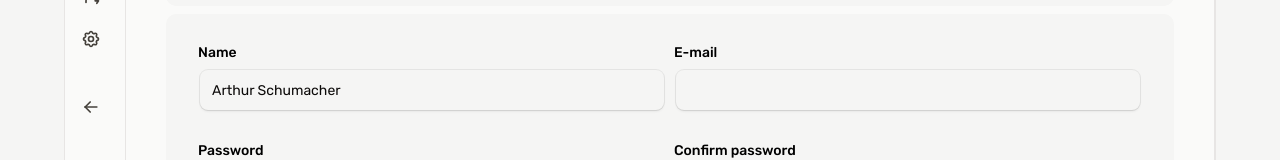
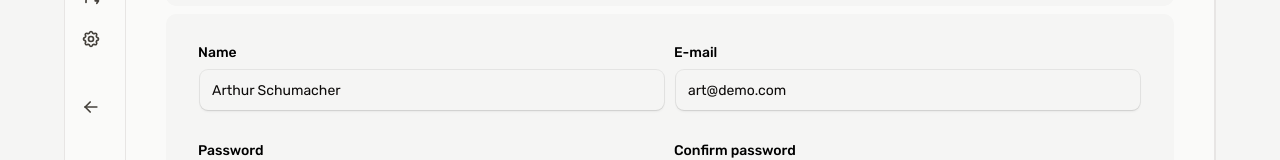
Before and after one commit to ArthurSchumacher/artistic-frontend, a Next.js app: page /profile in a window 1280 px wide. Shown: the part 356-516 px from the top of the page. Built offline with nearby package versions, Linux system fonts and the light colour scheme.

Commit message:
Day 80.1.

```diff
--- a/src/data/users/index.ts
+++ b/src/data/users/index.ts
@@ -4,6 +4,7 @@ export const users: User[] = [
     {
         id: 1,
         name: "Arthur Schumacher",
+        email: "art@demo.com",
         designation: "CEO",
         image: "https://images.unsplash.com/photo-1623582854588-d60de57fa33f?q=80&w=3540&auto=format&fit=crop&ixlib=rb-4.0.3&ixid=M3wxMjA3fDB8MHxwaG90by1wYWdlfHx8fGVufDB8fHx8fA%3D%3D"
     }
```
